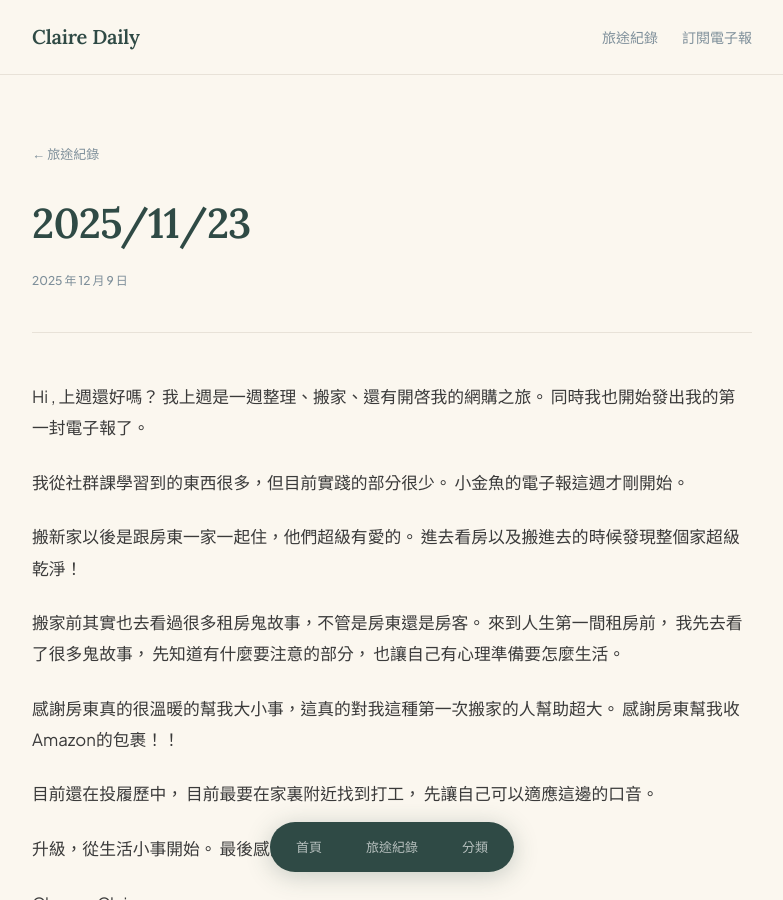
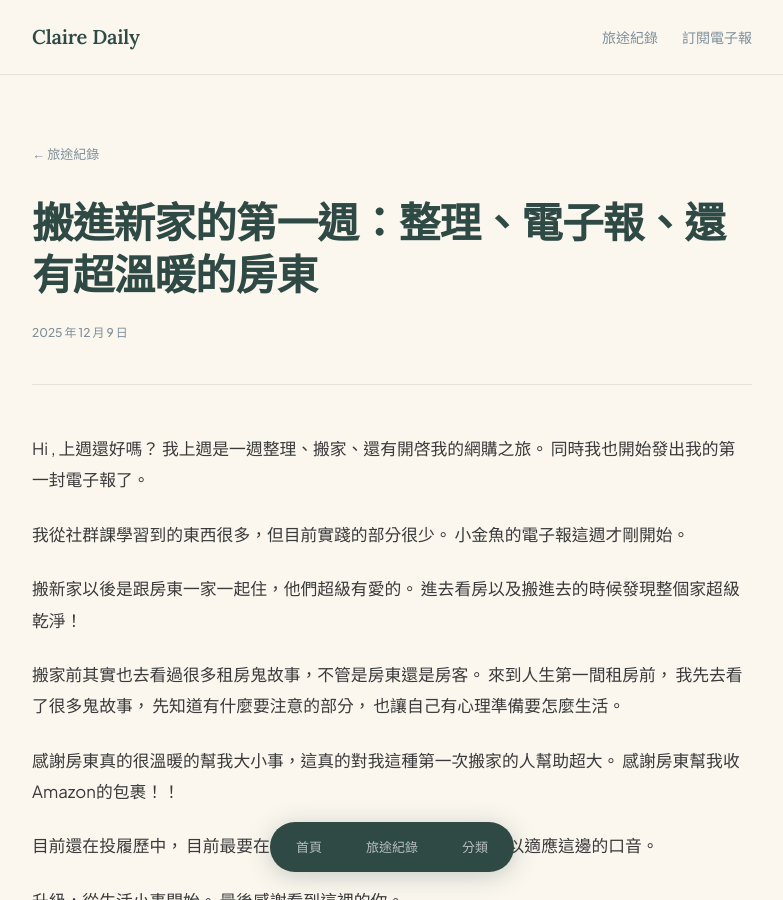
Before and after one commit to clairedaily8613/clairedaily8613.github.io, a Jekyll site: the page built from _posts/2025-12-09-upgrade-from-a-new-home.md, in a window 1280 px wide and 900 px high. Shown: the whole window, without its empty margins (248-1031 px from the left). Built offline with Jekyll 4.4.1, drawn with Linux system fonts in a browser that asks for light colours.

Commit message:
修正 2025-12-09 文章標題誤填為日期
Co-Authored-By: Claude Sonnet 4.6 <noreply@anthropic.com>

```diff
--- a/_posts/2025-12-09-upgrade-from-a-new-home.md
+++ b/_posts/2025-12-09-upgrade-from-a-new-home.md
@@ -1,6 +1,6 @@
 ---
 layout: post
-title: "2025/11/23"
+title: "搬進新家的第一週：整理、電子報、還有超溫暖的房東"
 date: 2025-12-09
 ---
 
```
Also changed, not shown: categories/2025.md (+1 -1 lines).
